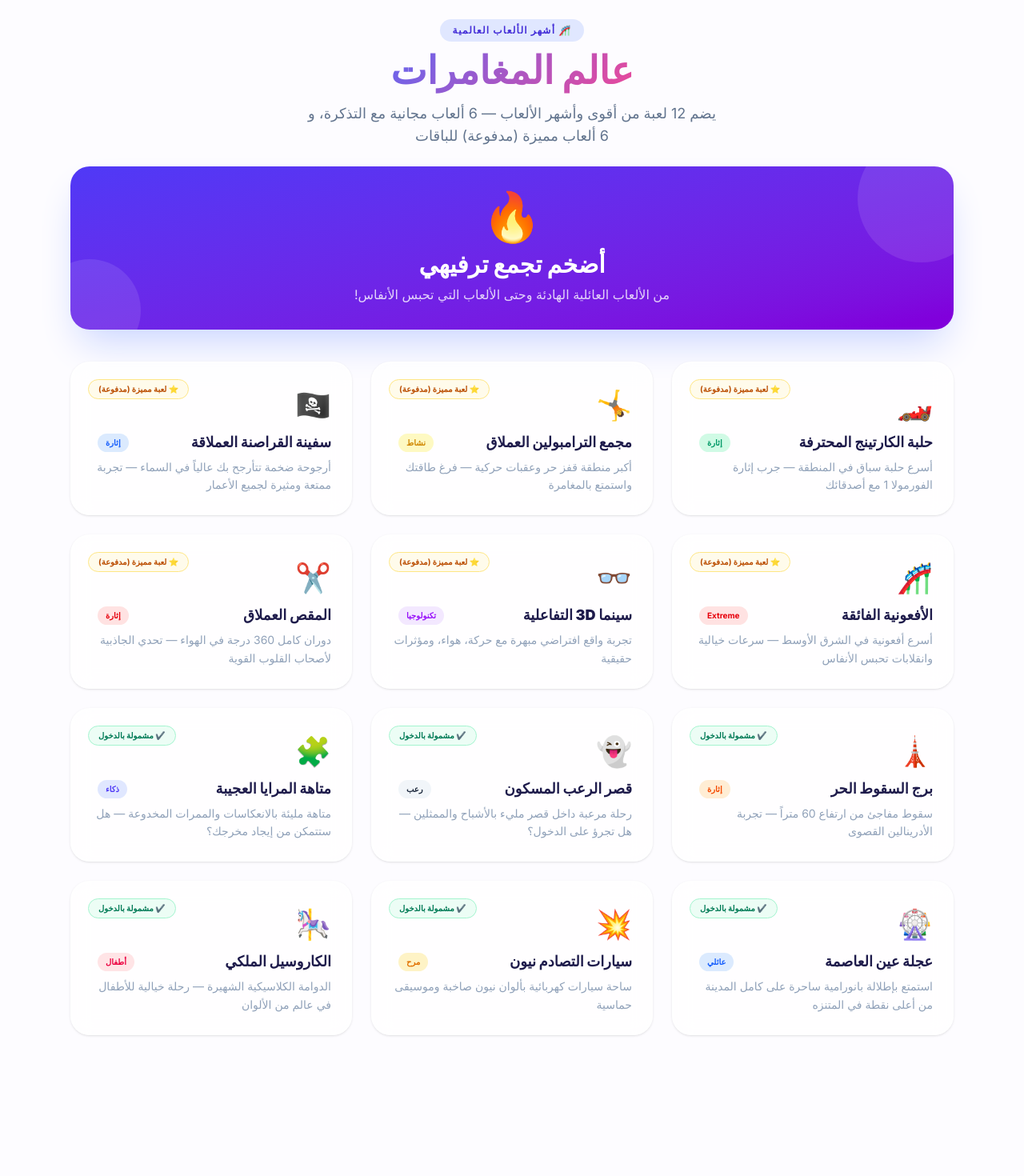
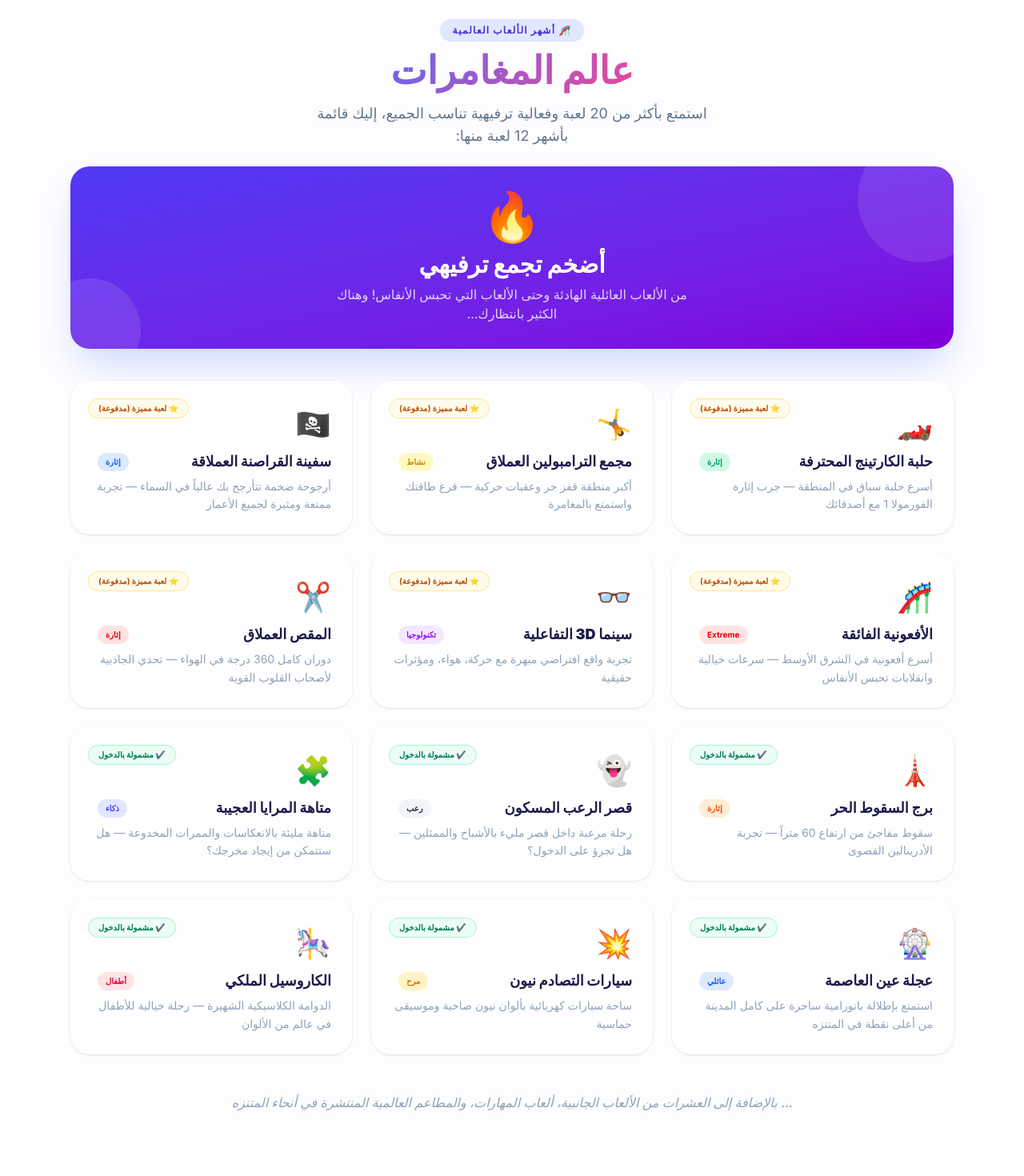
Before and after one commit to AhmedRadwan456/clubs, a Next.js app: page / in a window 1280 px wide. Shown: the part 900-2370 px from the top of the page at 80% size. Built offline with nearby package versions, Linux system fonts and the light colour scheme.

Commit message:
Update RidesSection to mention additional attractions and restaurants

```diff
--- a/src/app/components/RidesSection.js
+++ b/src/app/components/RidesSection.js
@@ -6,10 +6,10 @@ export default function RidesSection({ lang }) {
     ar: {
       badge: "🎢 أشهر الألعاب العالمية",
       title: "عالم المغامرات",
-      desc: "يضم 12 لعبة من أقوى وأشهر الألعاب — 6 ألعاب مجانية مع التذكرة، و 6 ألعاب مميزة (مدفوعة) للباقات",
+      desc: "استمتع بأكثر من 20 لعبة وفعالية ترفيهية تناسب الجميع، إليك قائمة بأشهر 12 لعبة منها:",
       bannerIcon: "🔥",
       bannerTitle: "أضخم تجمع ترفيهي",
-      bannerDesc: "من الألعاب العائلية الهادئة وحتى الألعاب التي تحبس الأنفاس!",
+      bannerDesc: "من الألعاب العائلية الهادئة وحتى الألعاب التي تحبس الأنفاس! وهناك الكثير بانتظارك...",
       paidBadge: "⭐️ لعبة مميزة (مدفوعة)",
       freeBadge: "✔️ مشمولة بالدخول",
       rides: [
@@ -31,10 +31,10 @@ export default function RidesSection({ lang }) {
     en: {
       badge: "🎢 World-Class Attractions",
       title: "Adventure World",
-      desc: "Featuring 12 high-octane rides — 6 legendary free rides, and 6 elite premium attractions for the ultimate thrill.",
+      desc: "Enjoy over 20 rides and entertainment activities for everyone. Here are our top 12 attractions:",
       bannerIcon: "🔥",
       bannerTitle: "The Ultimate Thrill Zone",
-      bannerDesc: "From cutting-edge VR to heart-pumping drops — We have it all!",
+      bannerDesc: "From cutting-edge VR to heart-pumping drops — and many more surprises!",
       paidBadge: "⭐️ Elite (Paid)",
       freeBadge: "✔️ Legendary (Free)",
       rides: [
@@ -119,6 +119,19 @@ export default function RidesSection({ lang }) {
           </motion.div>
         ))}
       </div>
+
+      <motion.div
+        initial={{ opacity: 0 }}
+        whileInView={{ opacity: 1 }}
+        viewport={{ once: true }}
+        className="mt-12 text-center"
+      >
+        <p className="text-slate-400 font-medium italic">
+          {lang === "ar"
+            ? "... بالإضافة إلى العشرات من الألعاب الجانبية، ألعاب المهارات، والمطاعم العالمية المنتشرة في أنحاء المتنزه"
+            : "... plus dozens of side games, skill challenges, and international restaurants located throughout the park"}
+        </p>
+      </motion.div>
     </section>
   );
 }
```
